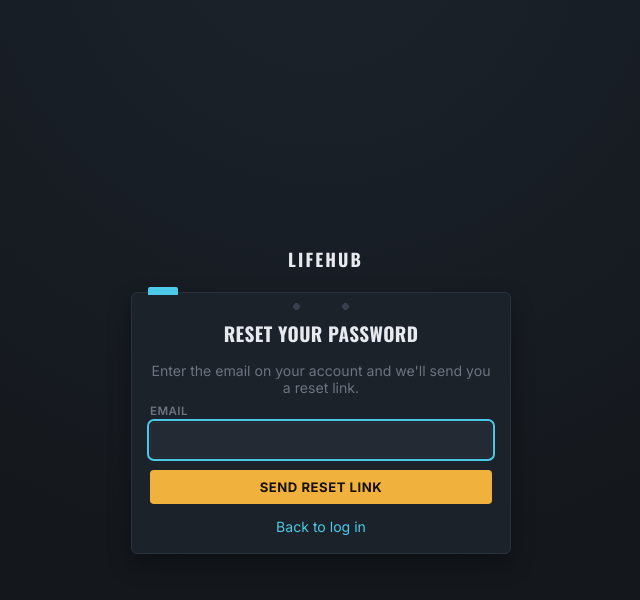
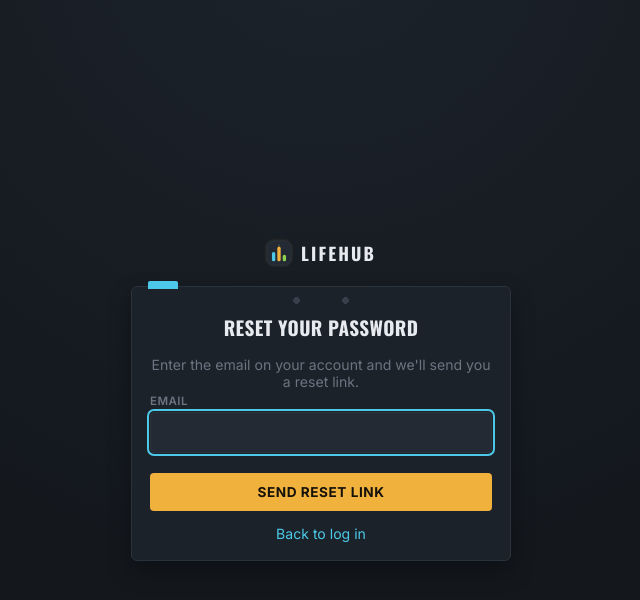
Before and after one commit to zementaye/lifehub, a Flask app: page /forgot-password in a window 1280 px wide. Shown: the top 600 px of the page, without its empty margins (319-959 px from the left). Run offline with Flask 3, Linux system fonts and the light colour scheme.

Commit message:
Enhance forgot password page layout and branding

```diff
--- a/templates/forgot_password.html
+++ b/templates/forgot_password.html
@@ -10,20 +10,29 @@
 </head>
 <body class="auth-page">
 <div class="auth-wrap">
-  <div class="auth-brand"><span class="brand-mark"></span>LIFEHUB</div>
+  <div class="auth-brand">
+    <svg class="brand-mark" viewBox="0 0 28 28" width="26" height="26" fill="none" xmlns="http://www.w3.org/2000/svg" aria-hidden="true">
+      <rect x="1" y="1" width="26" height="26" rx="7" fill="var(--surface-raised)" stroke="var(--border)"/>
+      <circle cx="14" cy="5.4" r="1.1" fill="var(--rivet)"/>
+      <rect x="6.4" y="13" width="3.6" height="10" rx="1.8" fill="var(--accent)"/>
+      <rect x="12.2" y="7" width="3.6" height="16" rx="1.8" fill="var(--primary)"/>
+      <rect x="18" y="16" width="3.6" height="7" rx="1.8" fill="var(--success)"/>
+    </svg>
+    LIFEHUB
+  </div>
   <div class="card auth-card">
-    <h1 style="font-size:1.2rem;">Reset Your Password</h1>
+    <h1>Reset Your Password</h1>
     <p class="muted">Enter the email on your account and we'll send you a reset link.</p>
     {% with messages = get_flashed_messages() %}
       {% if messages %}
         <div class="flash">{% for m in messages %}<div class="flash-msg">{{ m }}</div>{% endfor %}</div>
       {% endif %}
     {% endwith %}
-    <form method="post" class="inline-form" style="flex-direction:column; align-items:stretch;">
+    <form method="post" class="inline-form auth-form">
       <label>Email <input type="email" name="email" required autofocus></label>
       <button type="submit">Send Reset Link</button>
     </form>
-    <p class="muted" style="margin-top:14px;">
+    <p class="muted">
       <a href="{{ url_for('login') }}">Back to log in</a>
     </p>
   </div>
```
